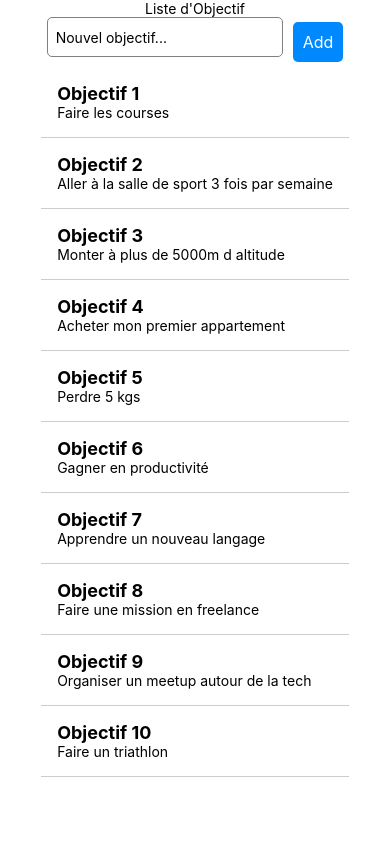
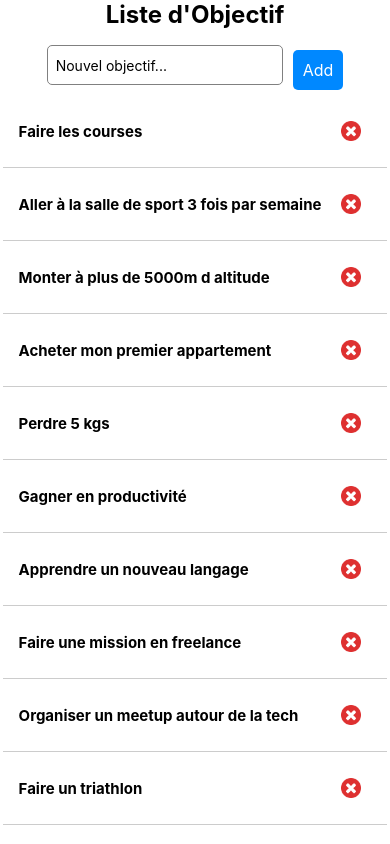
Before and after one commit to sachamorlat/sacha-react-native-apps, a React Native app: screen / in a window 390 px wide. Built offline with nearby package versions, Linux system fonts and the light colour scheme.

Commit message:
Delete a goal

```diff
--- a/App.js
+++ b/App.js
@@ -1,6 +1,6 @@
 import React, { useState } from 'react';
 import { StatusBar } from 'expo-status-bar';
-import { StyleSheet, Text, View, FlatList, TextInput, TouchableOpacity, SafeAreaView} from 'react-native';
+import { StyleSheet, Text, View, FlatList, TextInput, TouchableOpacity, SafeAreaView, Image} from 'react-native';
 
 export default function App() {
   const [newGoal, setNewGoal] = useState('');
@@ -18,16 +18,25 @@ export default function App() {
     setNewGoal('');
   };
 
+  const deleteGoal = (id) => {
+     const updatedGoals = goals.filter((goal) => goal.id !== id);
+  setGoals(updatedGoals);
+  }
+
   const renderItem = ({ item }) => (
-    <View style={{ padding: 16, borderBottomWidth: 1, borderBottomColor: '#ccc' }}>
-      <Text style={{ fontSize: 18, fontWeight: 'bold' }}>{item.title}</Text>
-      <Text>{item.description}</Text>
+    <View style={{ padding: 16, borderBottomWidth: 1, borderBottomColor: '#ccc', flexDirection: 'row', justifyContent: 'space-between', alignItems: 'center' }}>
+      <View>
+        <Text style={{ fontSize: 15, fontWeight: 'bold' }}>{item.description}</Text>
+      </View>
+      <TouchableOpacity style={styles.deleteButton} onPress={() => deleteGoal(item.id)}>
+        <Image source={require('./assets/red-cross.png')} style={{ width: 20, height: 20 }} />
+    </TouchableOpacity>
     </View>
   );
 
   return (
     <SafeAreaView style={styles.container}>
-      <Text>Liste d'Objectif</Text>
+      <Text style={styles.title}>Liste d'Objectif</Text>
       <View style={styles.inputContainer}>
         <TextInput
           style={styles.input}
@@ -48,6 +57,11 @@ export default function App() {
 }
 
 const styles = StyleSheet.create({
+  title: {
+    fontSize: 24,
+    fontWeight: 'bold',
+    marginBottom: 16,
+  },
   container: {
     flex: 1,
     backgroundColor: '#fff',
@@ -78,18 +92,23 @@ const styles = StyleSheet.create({
   addButtonText: {
     color: 'white',
     fontSize: 16,
+  },
+  deleteButton: {
+    padding: 10,
+    borderRadius: 5,
+    marginLeft: 10,
   }
 });
 
 const sampleGoals = [
-  { id: '1', title: 'Objectif 1', description: 'Faire les courses' },
-  { id: '2', title: 'Objectif 2', description: 'Aller à la salle de sport 3 fois par semaine' },
-  { id: '3', title: 'Objectif 3', description: 'Monter à plus de 5000m d altitude' },
-  { id: '4', title: 'Objectif 4', description: 'Acheter mon premier appartement' },
-  { id: '5', title: 'Objectif 5', description: 'Perdre 5 kgs' },
-  { id: '6', title: 'Objectif 6', description: 'Gagner en productivité' },
-  { id: '7', title: 'Objectif 7', description: 'Apprendre un nouveau langage' },
-  { id: '8', title: 'Objectif 8', description: 'Faire une mission en freelance' },
-  { id: '9', title: 'Objectif 9', description: 'Organiser un meetup autour de la tech' },
-  { id: '10', title: 'Objectif 10', description: 'Faire un triathlon' },
+  { id: '1', description: 'Faire les courses' },
+  { id: '2', description: 'Aller à la salle de sport 3 fois par semaine' },
+  { id: '3', description: 'Monter à plus de 5000m d altitude' },
+  { id: '4', description: 'Acheter mon premier appartement' },
+  { id: '5', description: 'Perdre 5 kgs' },
+  { id: '6', description: 'Gagner en productivité' },
+  { id: '7', description: 'Apprendre un nouveau langage' },
+  { id: '8', description: 'Faire une mission en freelance' },
+  { id: '9', description: 'Organiser un meetup autour de la tech' },
+  { id: '10', description: 'Faire un triathlon' },
 ];
```
Also changed, not shown: assets/red-cross.png (added).
